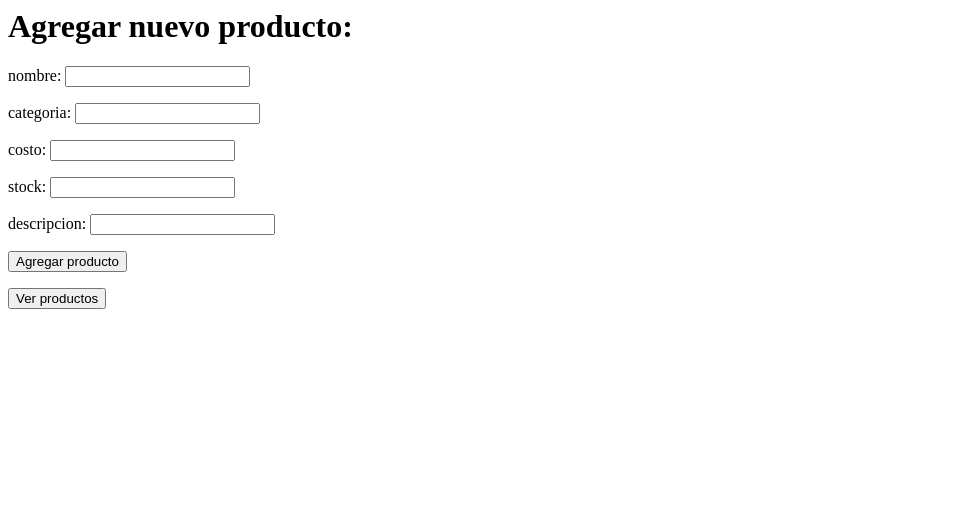
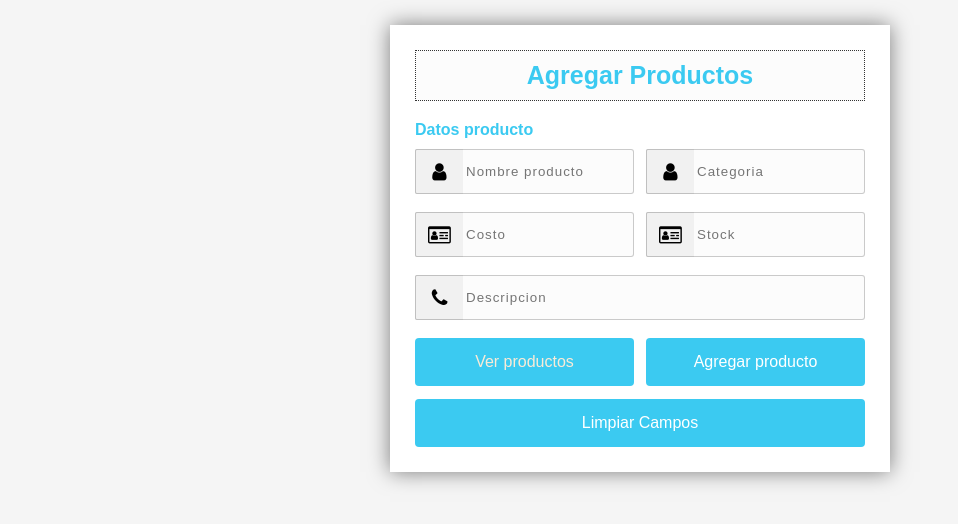
Before and after one commit to Darneym19/Proyecto_FinalDjango, a Django app: page /agregar_producto/ in a window 1280 px wide. Shown: the top 524 px of the page, without its empty margins (0-958 px from the left). Run offline with Django 4.2, Linux system fonts and the light colour scheme.

Commit message:
Ajustes y cambios al proyecto

```diff
--- a/inicio/static/css/cards.css
+++ b/inicio/static/css/cards.css
@@ -10,14 +10,11 @@ body{
     font-family: sans-serif;
     letter-spacing: 0.03em;
     line-height: 1.6;}
-
-
-
 .title{
 text-align: center;
 font-size: 40px;
 color:#6a6a6a;
-margin-top: 100px;
+/*margin-top: 10px;*/
 font-weight: 100;
     }
 
--- a/inicio/views.py
+++ b/inicio/views.py
@@ -1,5 +1,8 @@
 from django.shortcuts import render
+
+from inventario.models import Productos
 
 # Create your views here.
 def inicio (request):
-    return render (request,"inicio.html")
+    productos = Productos.objects.all()
+    return render (request,"inicio.html",{'productos':productos})
--- a/inventario/templates/add_products.html
+++ b/inventario/templates/add_products.html
@@ -1,23 +1,59 @@
+<!DOCTYPE html>
+<html lang="en">
 <head>
-
-    <title>
-        Agregar producto
-    </title>
+    <meta charset="UTF-8">
+    <meta name="viewport" content="width=device-width, initial-scale=1.0">
+    <title>Tienda DM Tecnologic</title>
+    {% load static %}
+    <link href="{% static 'css/ventas.css' %}" rel="stylesheet">
+    <link href="https://stackpath.bootstrapcdn.com/font-awesome/4.7.0/css/font-awesome.min.css" rel="stylesheet"
+        integrity="sha384-wvfXpqpZZVQGK6TAh5PVlGOfQNHSoD2xbE+QkPxCAFlNEevoEH3Sl0sibVcOQVnN" crossorigin="anonymous">
 </head>
 
 <body>
-    <h1>Agregar nuevo producto: </h1>
+    <div class="wrapper">
+        <h2>Agregar Productos</h2>
+    <form method="POST" action="/agregar_producto/"> {% csrf_token%}
+            <h4>Datos producto</h4>
+        <div class="input-group">
+            <div class="input-box">
+                <input type="text" placeholder="Nombre producto" name="nombre" required class="name">
+                <i class="fa fa-user icon"></i>
+            </div>
+            <div class="input-box">
+                <input type="text" placeholder="Categoria" name="categoria" required class="name">
+                <i class="fa fa-user icon"></i>
+            </div>
+        </div>
+        <div class="input-group">
+            <div class="input-box">
+                <input type="text" placeholder="Costo" name="costo" required class="name">
+                <i class="fa fa-id-card-o icon"></i>
+            </div>
+            <div class="input-box">
+                <input type="text" placeholder="Stock" name="stock" required class="name">
+                <i class="fa fa-id-card-o icon"></i>
+            </div>
+        </div>
+            <div class="input-group">
+                <div class="input-box">
+                    <input  placeholder="Descripcion" type="text" name="descripcion" required class="name">
+                    <i class="fa fa-phone icon"></i>
+                </div>
+            </div>
 
-    <form action="/agregar_producto/" method="POST">{% csrf_token%}
-
-        <p>nombre: <input type="text" name="nombre"></p>
-        <p>categoria: <input type="text" name="categoria"></p>
-        <p>costo: <input type="text" name="costo"></p>
-        <p>stock: <input type="text" name="stock"></p>
-        <p>descripcion: <input type="text" name="descripcion"></p>
-        <input type="submit" value="Agregar producto">
+        <div class="input-group">
+            <div class="input-box">
+                <button type="button"><a href="{% url 'show-prods' %}" style="text-decoration: none; color: antiquewhite;">Ver productos</a></button>
+            </div>
+            <div class="input-box">
+                <button type="submit">Agregar producto</button>
+            </div>
+        </div>
+        <div class="input-box">
+            <button type="reset">Limpiar Campos</button>
+        </div>
     </form>
-    <form action="/mostrar_productos/" method="POST">{% csrf_token%}
-        <input type="submit" value="Ver productos">
-    </form>
+</div>
 </body>
+</html>
--- a/inventario/templates/show_products.html
+++ b/inventario/templates/show_products.html
@@ -65,7 +65,7 @@
     </div>
 
     <p>
-        <a href="{% url 'add-prods' %}"><--Ir a agregar producto</a>
+        <button type="button"><a href="{% url 'add-prods' %}" style="text-decoration: none; color: #000000;">Ir a agregar producto </a></button>
     </p>
 
 </body>
--- a/inventario/views.py
+++ b/inventario/views.py
@@ -17,6 +17,7 @@ def obtener_producto(request):
 def mostrar_productos(request):
 
     productos = Productos.objects.all()
+
     return render(request,'show_products.html',{'productos':productos})
 
 def agregar_producto(request):
@@ -47,6 +48,7 @@ def editar_producto(request,pk):
         producto.cantidad_stock = request.POST["stock"]
         producto.description = request.POST["descripcion"]
         producto.save()
+
         return redirect('/mostrar_productos/')
 
     else:
--- a/tienda_online/urls.py
+++ b/tienda_online/urls.py
@@ -29,6 +29,6 @@ urlpatterns = [
     path('mostrar_productos/', mostrar_productos, name='show-prods'),
     path('editar_producto/<int:pk>', editar_producto, name='edit-prods'),
     path('eliminar_producto/<int:pk>', eliminar_producto, name="del-prods"),
-    path('ventas/', ventas, name="ventas"),
+    path('ventas/<int:pk>', ventas, name="ventas"),
     path('contacto/', mensaje_contacto),
 ]
--- a/ventas/static/css/ventas.css
+++ b/ventas/static/css/ventas.css
@@ -16,8 +16,8 @@ body{
 }
 .wrapper h2{
     background-color: #fcfcfc;
-    color: #7ed321;
-    font-size: 24px;
+    color: rgb(59, 202, 241);
+    font-size: 25px;
     padding: 10px;
     margin-bottom: 20px;
     text-align: center;
@@ -25,7 +25,7 @@ body{
 }
 h4{
     padding-bottom: 5px;
-    color: #7ed321;
+    color: rgb(59, 202, 241);
 }
 .input-group{
     margin-bottom: 8px;
@@ -52,13 +52,13 @@ h4{
     letter-spacing: 1px;
     transition: 0.3s;
     border-radius: 3px;
-    color: #333;
+    color: rgb(0, 0, 0);
 }
 .name:focus, .dob:focus{
-    -webkit-box-shadow:0 0 2px 1px #7ed32180;
-    -moz-box-shadow:0 0 2px 1px #7ed32180;
-    box-shadow: 0 0 2px 1px #7ed32180;
-    border: 1px solid #7ed321;
+    -webkit-box-shadow:0 0 2px 1px rgb(59, 202, 241);
+    -moz-box-shadow:0 0 2px 1px rgb(59, 202, 241);
+    box-shadow: 0 0 2px 1px rgb(59, 202, 241);
+    border: 1px solid rgb(59, 202, 241);
 }
 .input-box .icon{
     width: 48px;
@@ -69,7 +69,7 @@ h4{
     top: 0px;
     left: 0px;
     bottom: 0px;
-    color: #333;
+    color: rgb(0, 0, 0);
     background-color: #f1f1f1;
     border-radius: 2px 0 0 2px;
     transition: 0.3s;
@@ -79,9 +79,9 @@ h4{
     border-right: none;
 }
 .name:focus + .icon{
-    background-color: #7ed321;
+    background-color: rgb(59, 202, 241);
     color: #fff;
-    border-right: 1px solid #7ed321;
+    border-right: 1px solid rgb(59, 202, 241);
     border: none;
     transition: 1s;
 }
@@ -117,9 +117,9 @@ h4{
     border-bottom-right-radius: 3px;
 }
 .radio:checked + label{
-    background-color: #7ed321;
-    color: #fff;
-    transition: 0.5s;
+    background-color: rgb(59, 202, 241);
+    color: rgb(255, 255, 255);
+    transition: 0.3s;
 }
 .input-box select{
     display: inline-block;
@@ -135,7 +135,7 @@ h4{
     transition: all 0.2s ease;
 }
 .input-box select:focus{
-    background-color: #7ed321;
+    background-color: rgb(59, 202, 241);
     color: #fff;
     text-align: center;
 }
@@ -143,7 +143,7 @@ button{
     width: 100%;
     background: transparent;
     border: none;
-    background: #7ed321;
+    background: rgb(59, 202, 241);
     color: #fff;
     padding: 15px;
     border-radius: 4px;
@@ -152,5 +152,5 @@ button{
 }
 button:hover{
     cursor: pointer;
-    background: #5eb105;
+    background: #000000;
 }
```
Also changed, not shown: inicio/static/css/inicio.css (+29 -31 lines), inicio/templates/inicio.html (+13 -29 lines), ventas/templates/ventas.html (+36 -8 lines), ventas/views.py (+9 -2 lines).
